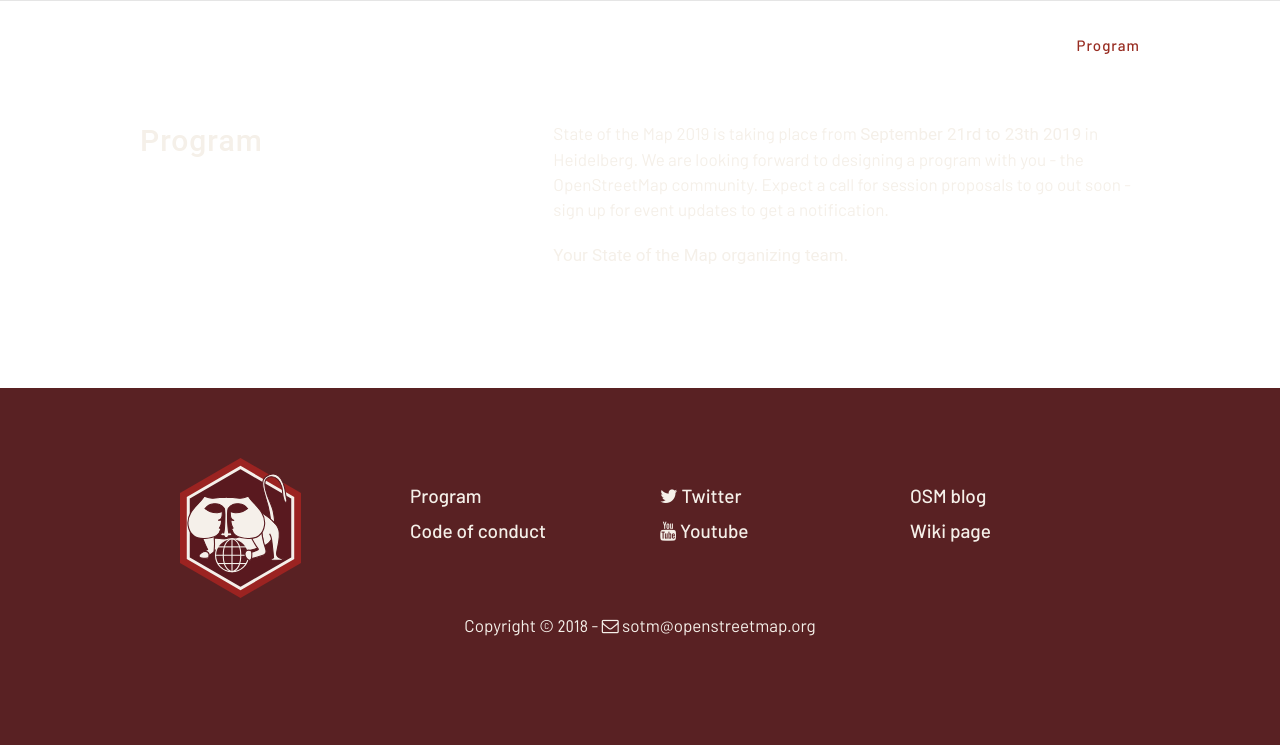
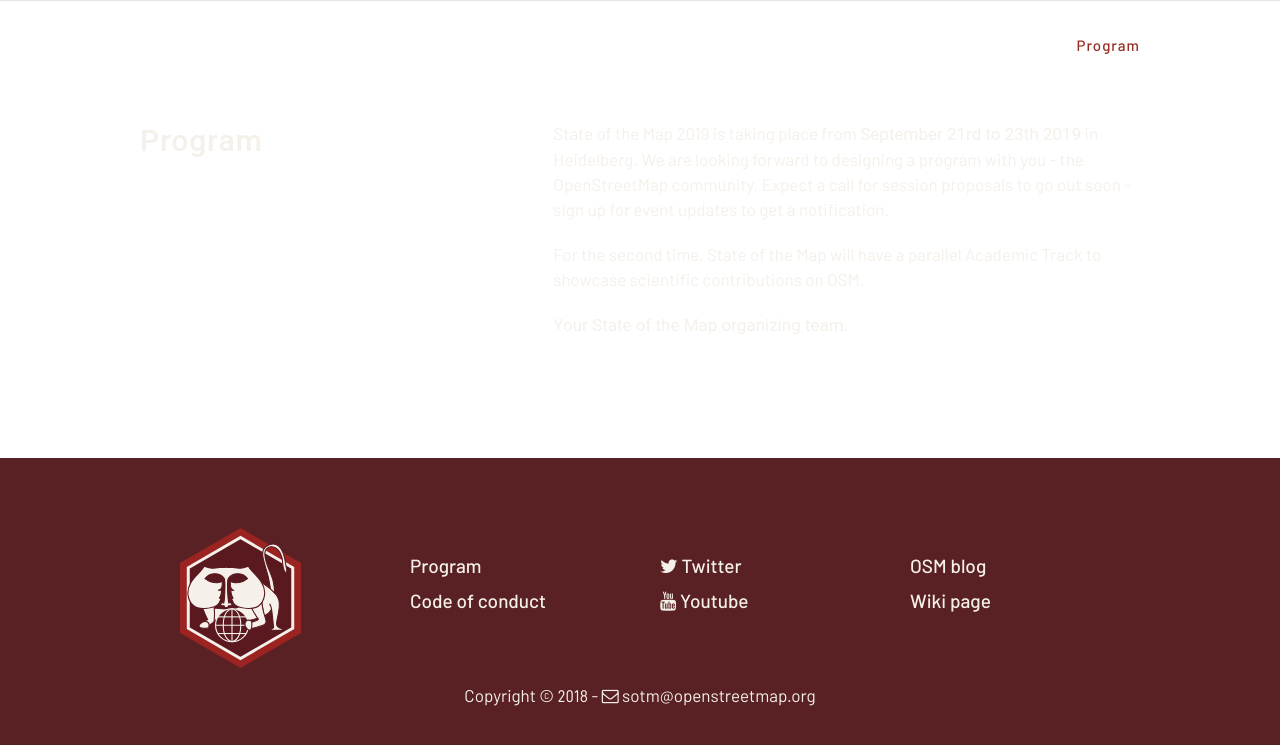
Before and after one commit to openstreetmap/stateofthemap-2019, a Jekyll site: the page built from program/index.md, in a window 1280 px wide. Shown: the top 745 px of the page. Built offline with Jekyll 4.4.1, drawn with Linux system fonts in a browser that asks for light colours.

Commit message:
mention academic track

```diff
--- a/program/index.md
+++ b/program/index.md
@@ -6,4 +6,6 @@
 
 State of the Map 2019 is taking place from **September 21rd to 23th 2019** in <a href="https://en.wikipedia.org/wiki/Heidelberg">Heidelberg</a>. We are looking forward to designing a program with you - the OpenStreetMap community. Expect a call for session proposals to go out soon - <a href="{{site.baseurl}}/#newsletter">sign up for event updates</a> to get a notification.
 
+For the second time, State of the Map will have a parallel Academic Track to showcase scientific contributions on OSM.
+
 *Your State of the Map organizing team.*
```
